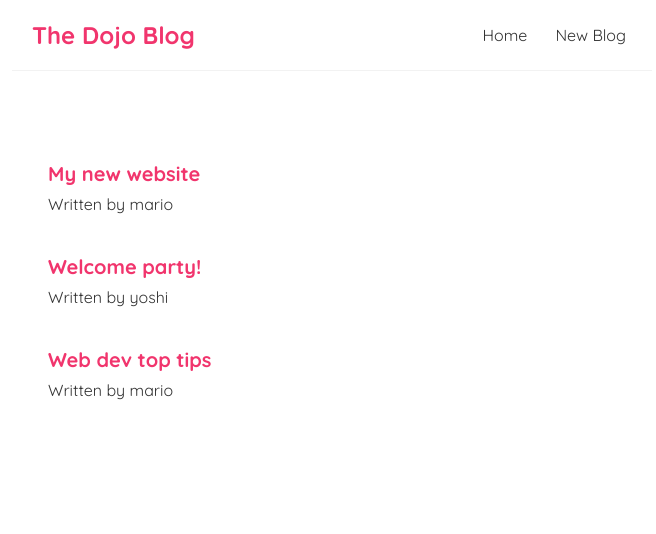
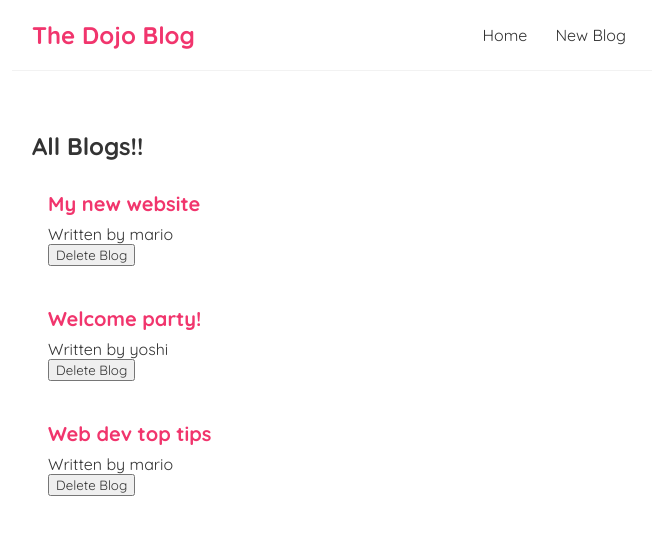
Before and after one commit to AadityaNitin/dojo-blog, a React (Create React App) app in the folder dojo-blog/: page / in a window 1280 px wide. Shown: the top 534 px of the page, without its empty margins (308-964 px from the left). Built offline with nearby package versions, Linux system fonts and the light colour scheme.

Commit message:
:star: feat: add delete blog feature

```diff
--- a/dojo-blog/src/bloglist.js
+++ b/dojo-blog/src/bloglist.js
@@ -1,12 +1,12 @@
-const BlogList = (props) => {
-    const blogs = props.blogs;
-    console.log(props,blogs)
+const BlogList = ({blogs, title, handleDelete}) => {
     return (
         <div className="blog-list">
+            <h2>{ title }</h2>
             {blogs.map((blog) => (
             <div className="blog-preview" key={blog.id}>
                 <h2>{ blog.title }</h2>
                 <p>Written by { blog.author }</p>
+                <button onClick={() => handleDelete(blog.id)}>Delete Blog</button>
             </div>
         ))}
         </div>
--- a/dojo-blog/src/home.js
+++ b/dojo-blog/src/home.js
@@ -2,14 +2,18 @@
 import BlogList from "./bloglist";
 
 const Home = () => {
- const [blogs, setBlogs] = useState([
-    { title: 'My new website', body: 'lorem ipsum...', author: 'mario', id: 1 },
-    { title: 'Welcome party!', body: 'lorem ipsum...', author: 'yoshi', id: 2 },
-    { title: 'Web dev top tips', body: 'lorem ipsum...', author: 'mario', id: 3 }
-  ])
+  const [blogs, setBlogs] = useState([
+    { title: "My new website", body: "lorem ipsum...", author: "mario", id: 1 },
+    { title: "Welcome party!", body: "lorem ipsum...", author: "yoshi", id: 2 },
+    { title: "Web dev top tips", body: "lorem ipsum...", author: "mario",id: 3},
+  ]);
+  const handleDelete= (id) => {
+    const newBlogs = blogs.filter(blog => blog.id !== id);
+    setBlogs(newBlogs)
+  }
   return (
     <div className="Home">
-        <BlogList blogs={blogs}/>
+      <BlogList blogs={blogs} title="All Blogs!!" handleDelete={handleDelete} />
     </div>
   );
 };
```
